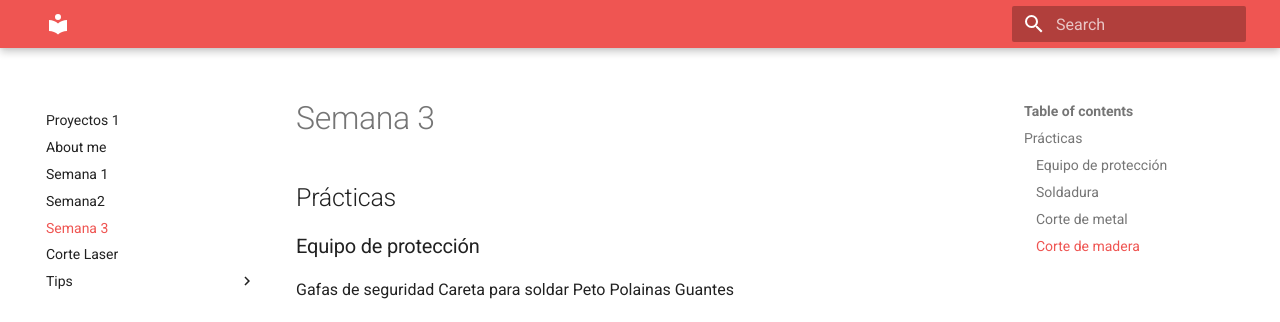
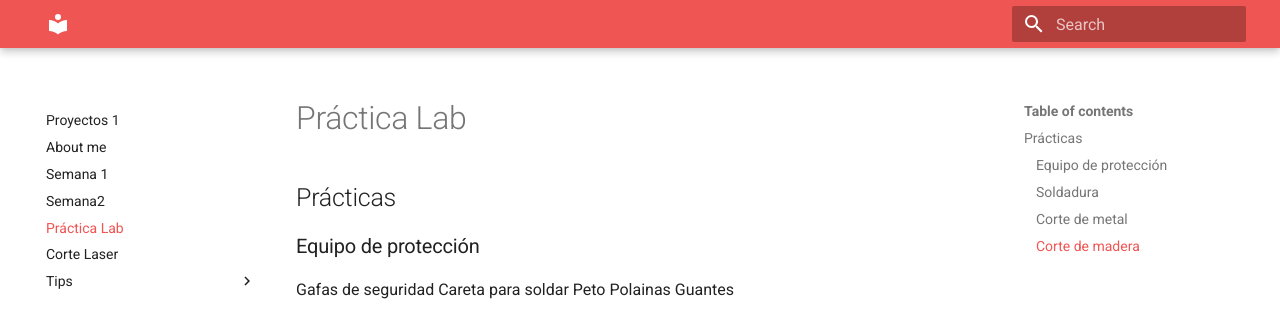
Before and after one commit to Aristarco/Proyectos1, an MkDocs documentation site: the page built from docs/semana3.md, in a window 1280 px wide. Shown: the top 322 px of the page. Built offline with MkDocs 1.6.1 and Material for MkDocs 9.7.7, drawn with Linux system fonts in a browser that asks for light colours.

Commit message:
Update semana3.md

```diff
--- a/docs/semana3.md
+++ b/docs/semana3.md
@@ -1,4 +1,4 @@
-# Semana 3
+# Práctica Lab
 
 ## Prácticas
 
```
